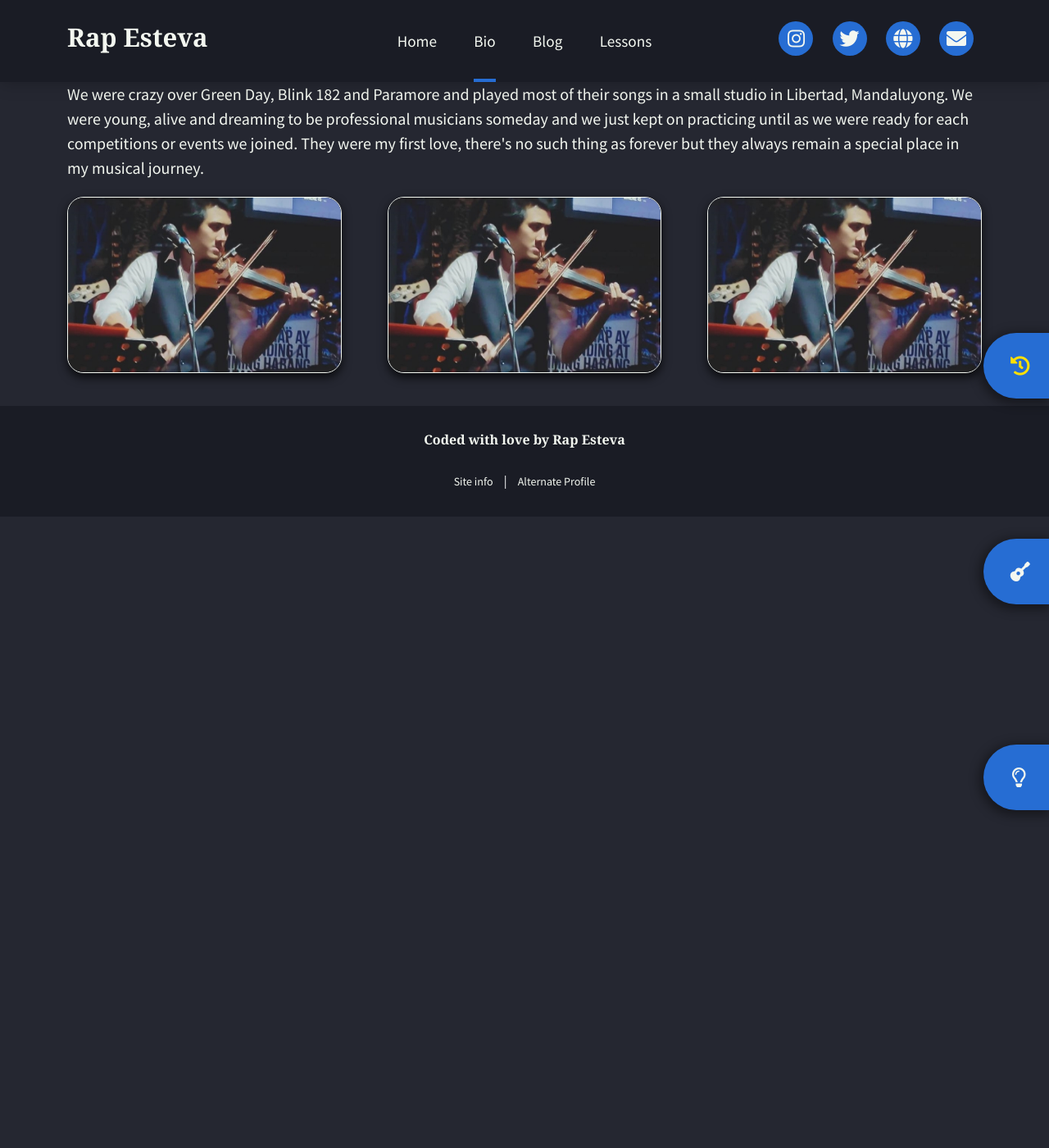
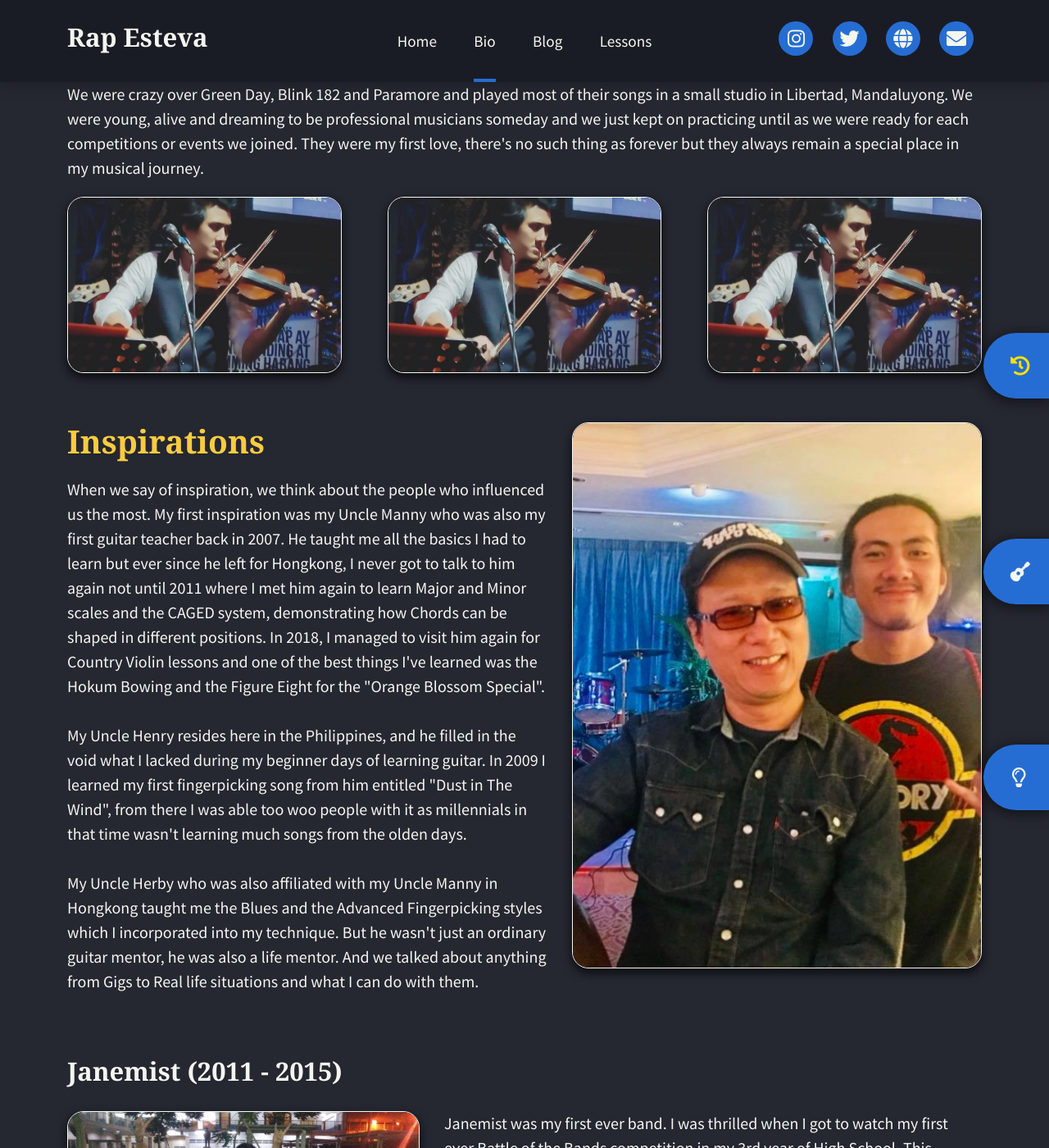
Before and after one commit to rapsamaniego27/music-profile, a Jekyll site: the page built from bio/index.html, in a window 1280 px wide and 1400 px high, scrolled down 3397 px. Shown: the whole window at 82% size. Built offline with Jekyll 4.4.1, drawn with Linux system fonts in a browser that asks for light colours; nearby versions of some CDN libraries; some web fonts are replaced; some of the changed text lies outside the part shown.

Commit message:
Update Pages “bio”

```diff
--- a/_data/bio.yml
+++ b/_data/bio.yml
@@ -54,3 +54,61 @@
       image: /assets/files/rap-violin.jpg
       id: bioInstruments
       icon: <i class="fas fa-history"></i>
+  - section:
+      alignment: right
+      title: Inspirations
+      description: >-
+        When we say of inspiration, we think about the people who influenced us
+        the most. My first inspiration was my Uncle Manny who was also my first
+        guitar teacher back in 2007. He taught me all the basics I had to learn
+        but ever since he left for Hongkong, I never got to talk to him again
+        not until 2011 where I met him again to learn Major and Minor scales and
+        the CAGED system, demonstrating how Chords can be shaped in different
+        positions. In 2018, I managed to visit him again for Country Violin
+        lessons and one of the best things I've learned was the Hokum Bowing and
+        the Figure Eight for the "Orange Blossom Special".
+
+        <br><br>
+
+        My Uncle Henry resides here in the Philippines, and he filled in the void what I lacked during my beginner days of learning guitar. In 2009 I learned my first fingerpicking song from him entitled "Dust in The Wind", from there I was able too woo people with it as millennials in that time wasn't learning much songs from the olden days.
+
+        <br><br>
+
+        My Uncle Herby who was also affiliated with my Uncle Manny in Hongkong taught me the Blues and the Advanced Fingerpicking styles which I incorporated into my technique. But he wasn't just an ordinary guitar mentor, he was also a life mentor. And we talked about anything from Gigs to Real life  situations and what I can do with them.
+      image: /assets/files/herby.jpg
+      icon: <i class="fas fa-history">
+      id: bioInspirations
+      subtopics:
+        - title: New Wave
+          description: >-
+            New Wave was the very first genre I fell in love with. I was
+            originally influenced by my Mom as I listened to Madonna, Cindy
+            Lauper, A-ha, The Cure, The Police, just to name a few.
+
+
+            My Uncle Jojo was also crazy over New Wave music so I got some of his stuff from him and was jamming with him to play most 80s stuff.
+
+
+            At the time, the game "Guitar Hero" was a thing and we had this version of the game that played to 80s tracks which got me more excited and motivated to learn guitar, despite the genre being keyboard focused, I was always feeling hype into listening to these type of music.
+          image: /assets/files/inspiration-new-wave.jpg
+        - title: Classical
+          description: >-
+            Classical Music was more like a come and go genre for me as I only
+            get to enjoy it occasionally. I would only get to play it when I
+            feel like it, but the lack of techniques I possessed and the
+            complexity of the music style always leads me to give up easily and
+            come back again when I feel like I'm ready to play it.
+
+
+            My Mom was a classically trained singer in UST. Since I was a kid, besides her new wave tracks, she'd play some classical ones as well mostly from Bach and one of her favorite pieces "Canon in D" by Pachelbel.
+
+
+            I loved some of the Classical stuff so much I had to force myself to learn one by ear. And that is "Minuet in G Major" by Bach which I learned in High School of 2009 and "Canon" in 2010.
+          image: /assets/files/inspiration-classical.jpg
+          gallery:
+            - alt: Gallery 1
+              image: /assets/files/band-folkridge2.jpg
+            - alt: Gallery 2
+              image: /assets/files/band-folkridge4.jpg
+            - alt: Gallery 34
+              image: /assets/files/band-folkridge2.jpg
```
